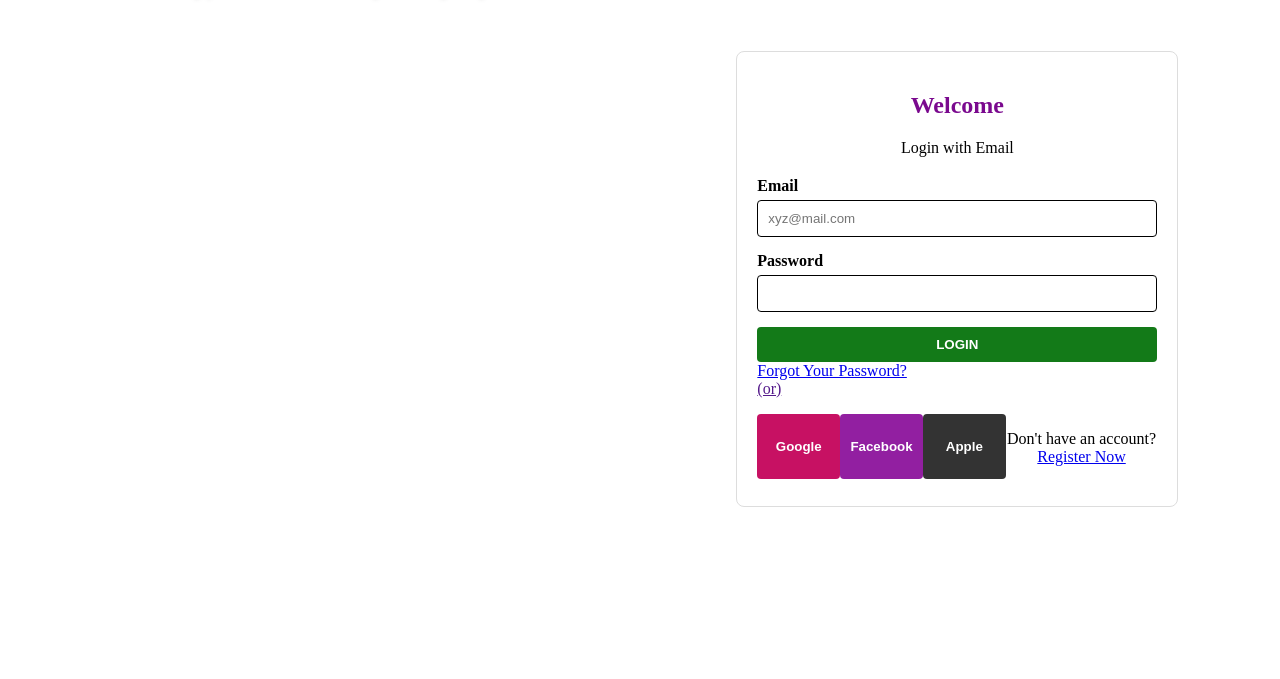
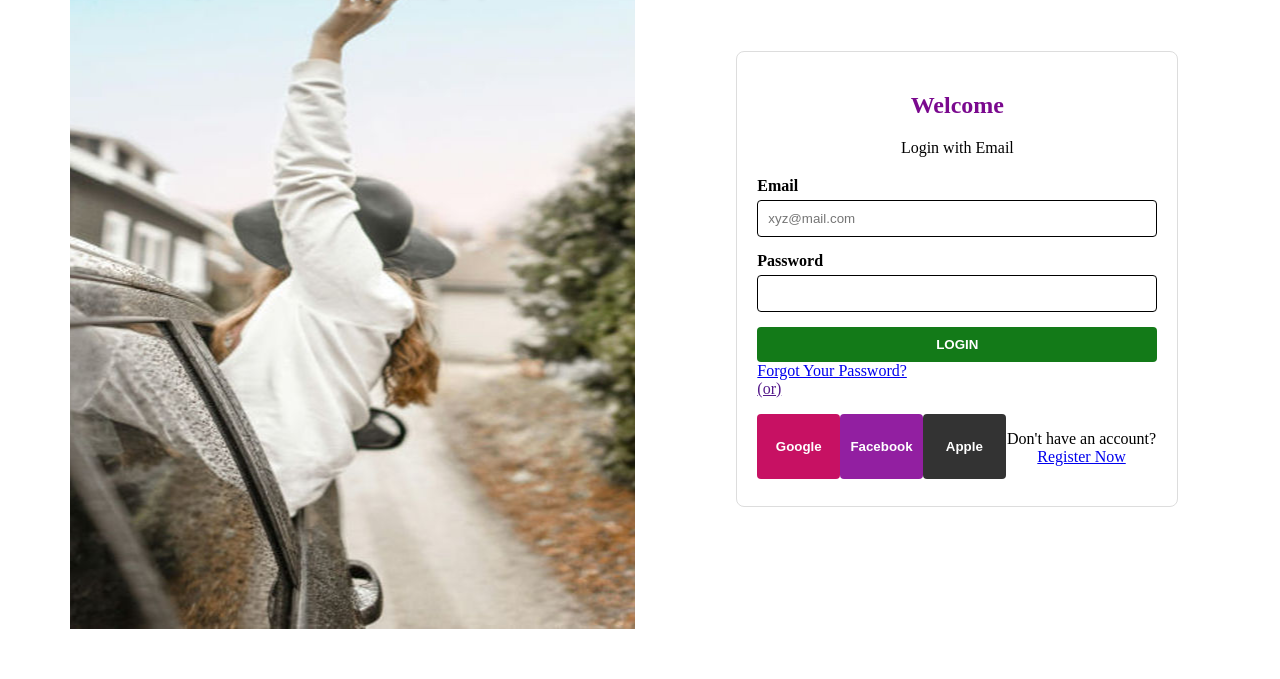
Before and after one commit to BushenRaaj/TravelistaTours-Login, a plain HTML site: page index.html in a window 1280 px wide. Shown: the part 121-800 px from the top of the page. Drawn offline with Linux system fonts and the light colour scheme.

Commit message:
Update style.css

```diff
--- a/style.css
+++ b/style.css
@@ -8,7 +8,7 @@ body {
     height: 100%;
 }
 .img {
-    background: url('./img/bg.jpg') no-repeat center center;
+    background: url('bg.jpg') no-repeat center center;
     background-size:auto;
     width: 700px;
     position: relative;
```
